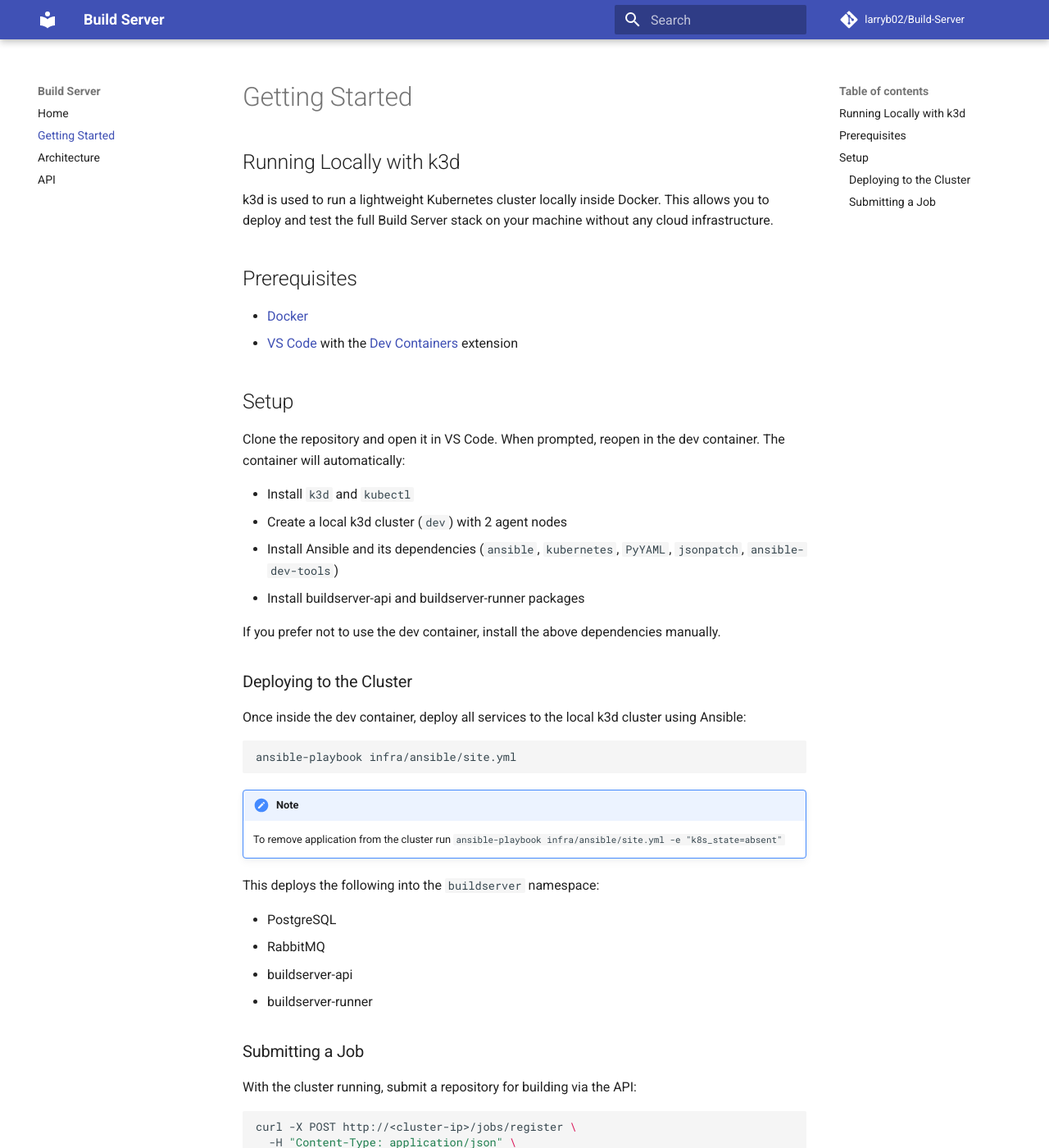
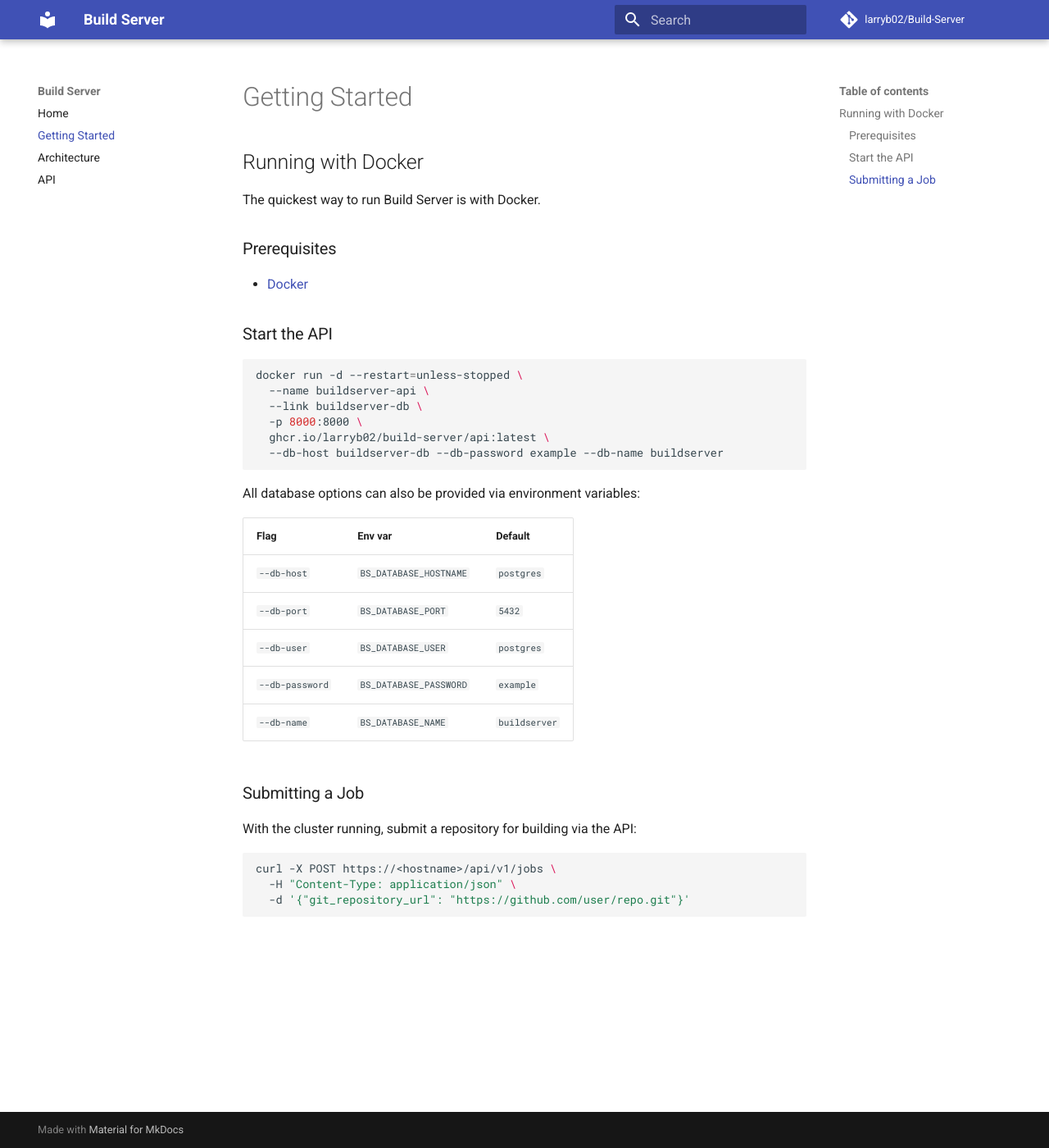
Before and after one commit to larryb02/Build-Server, an MkDocs documentation site: the page built from docs/getting-started.md, in a window 1280 px wide and 1400 px high. Shown: the whole window at 82% size. Built offline with MkDocs 1.6.1 and Material for MkDocs 9.7.7, drawn with Linux system fonts in a browser that asks for light colours; comment, search, counter and statistics services are not loaded; some of the changed text lies outside the part shown.

Commit message:
move to a docker-first workflow

````diff
--- a/docs/getting-started.md
+++ b/docs/getting-started.md
@@ -1,52 +1,40 @@
 # Getting Started
 
-## Running Locally with k3d
+## Running with Docker
 
-k3d is used to run a lightweight Kubernetes cluster locally inside Docker. This allows you to deploy and test the full Build Server stack on your machine without any cloud infrastructure.
+The quickest way to run Build Server is with Docker.
 
-## Prerequisites
+### Prerequisites
 
 - [Docker](https://docs.docker.com/get-docker/)
-- [VS Code](https://code.visualstudio.com/) with the [Dev Containers](https://marketplace.visualstudio.com/items?itemName=ms-vscode-remote.remote-containers) extension
 
-## Setup
-
-Clone the repository and open it in VS Code. When prompted, reopen in the dev container. The container will automatically:
-
-- Install `k3d` and `kubectl`
-- Create a local k3d cluster (`dev`) with 2 agent nodes
-- Install Ansible and its dependencies (`ansible`, `kubernetes`, `PyYAML`, `jsonpatch`, `ansible-dev-tools`)
-- Install buildserver-api and buildserver-runner packages
-
-If you prefer not to use the dev container, install the above dependencies manually.
-
-### Deploying to the Cluster
-
-Once inside the dev container, deploy all services to the local k3d cluster using Ansible:
+### Start the API
 
 ```bash
-ansible-playbook infra/ansible/site.yml
+docker run -d --restart=unless-stopped \
+  --name buildserver-api \
+  --link buildserver-db \
+  -p 8000:8000 \
+  ghcr.io/larryb02/build-server/api:latest \
+  --db-host buildserver-db --db-password example --db-name buildserver
 ```
 
-!!! note
-    To remove application from the cluster run `ansible-playbook infra/ansible/site.yml -e "k8s_state=absent"`
+All database options can also be provided via environment variables:
 
-This deploys the following into the `buildserver` namespace:
-
-- PostgreSQL
-- RabbitMQ
-- buildserver-api
-- buildserver-runner
+| Flag | Env var | Default |
+|---|---|---|
+| `--db-host` | `BS_DATABASE_HOSTNAME` | `postgres` |
+| `--db-port` | `BS_DATABASE_PORT` | `5432` |
+| `--db-user` | `BS_DATABASE_USER` | `postgres` |
+| `--db-password` | `BS_DATABASE_PASSWORD` | `example` |
+| `--db-name` | `BS_DATABASE_NAME` | `buildserver` |
 
 ### Submitting a Job
 
 With the cluster running, submit a repository for building via the API:
 
 ```bash
-curl -X POST http://<cluster-ip>/jobs/register \
+curl -X POST https://<hostname>/api/v1/jobs \
   -H "Content-Type: application/json" \
   -d '{"git_repository_url": "https://github.com/user/repo.git"}'
 ```
-
-!!! warning
-    All builds will currently fail as `make` is not installed in the runner container. User-defined script execution is the next planned feature.
````
Also changed, not shown: README.md (+19 -7 lines), plans/TODOs.md (+2 -1 lines), 3 other files.
